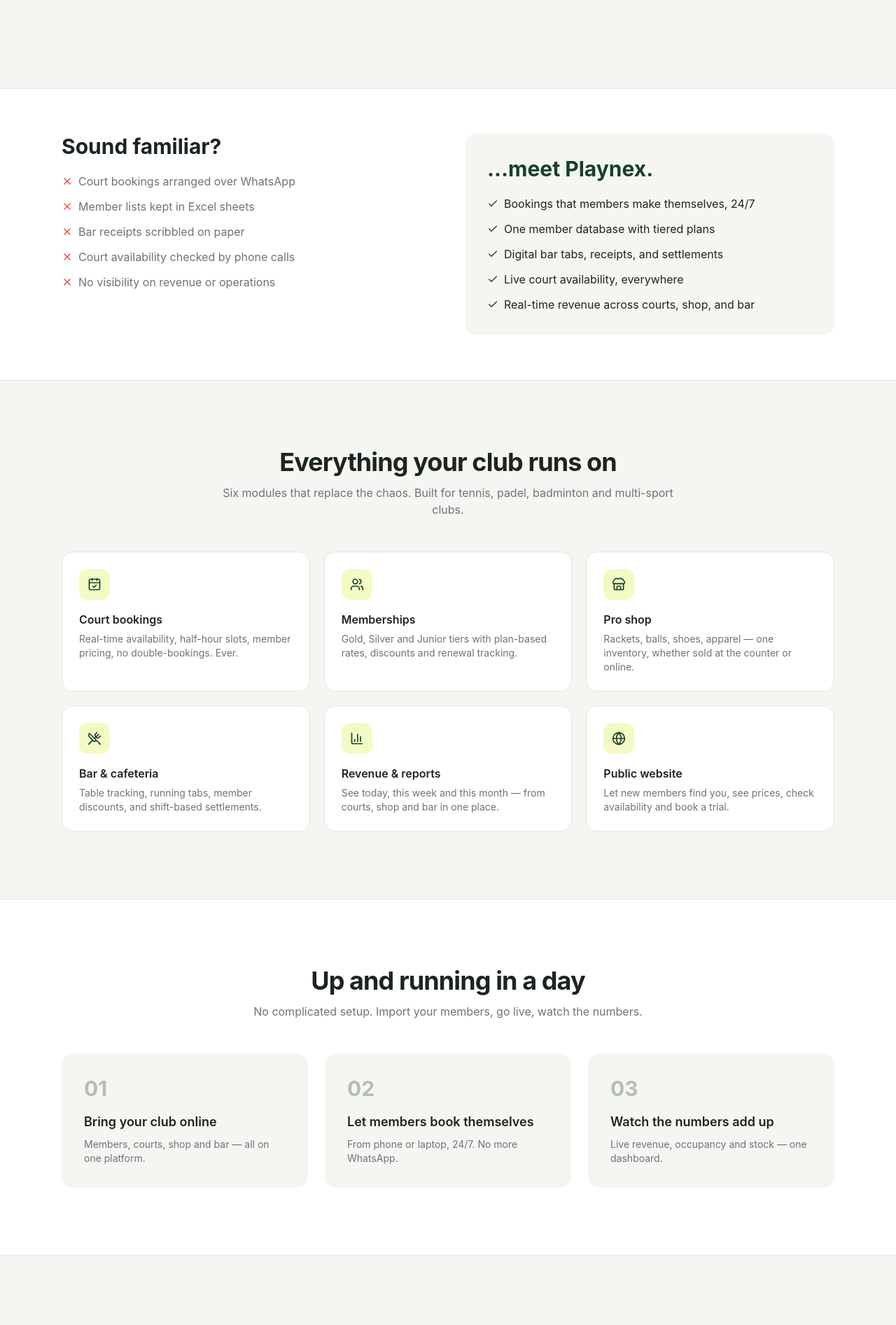
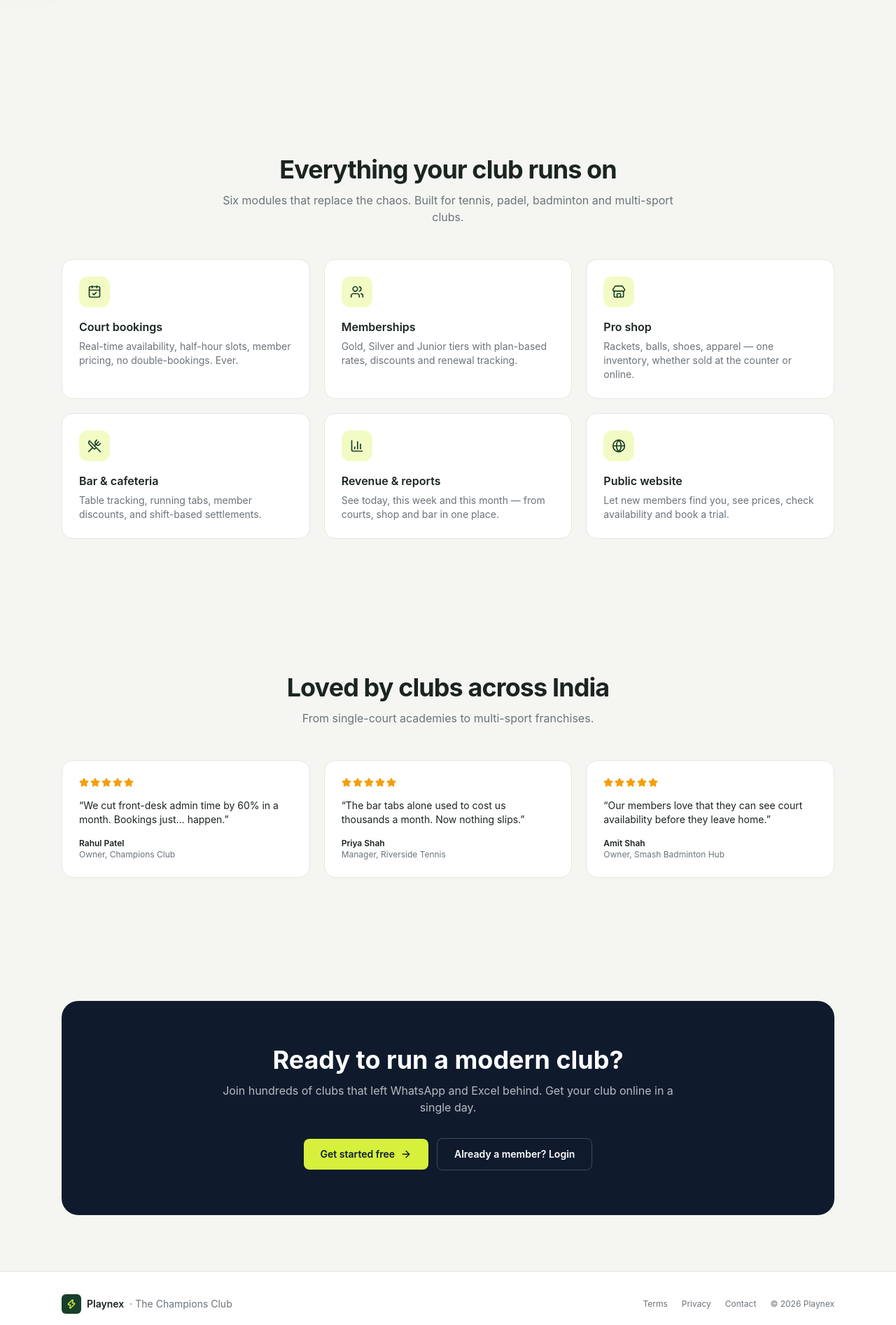
Before and after one commit to Hirwa123-Saraiya/Playnex, a Next.js app in the folder frontend/: page / in a window 1280 px wide. Shown: the part 720-2613 px from the top of the page at 70% size. Built offline with nearby package versions, Linux system fonts and the light colour scheme.

Commit message:
chore: update page.tsx on super-admin dashboard branch

```diff
--- a/frontend/src/app/page.tsx
+++ b/frontend/src/app/page.tsx
@@ -210,9 +210,9 @@
       </section>
 
       {/* ============ PROBLEM → SOLUTION ============ */}
-      <section className="border-y border-line bg-white">
+      {/* <section className="border-y border-line bg-white">
         <div className="mx-auto grid max-w-6xl gap-8 px-4 py-12 sm:px-6 md:grid-cols-2 md:gap-12 md:py-16">
-          <div>
+          {/* <div>
             <h2 className="text-2xl font-bold sm:text-3xl">
               Sound familiar?
             </h2>
@@ -239,7 +239,7 @@
               </li>
             </ul>
           </div>
-          <div className="rounded-2xl bg-sand p-6 sm:p-8">
+          {/* <div className="rounded-2xl bg-sand p-6 sm:p-8">
             <h2 className="text-2xl font-bold text-moss sm:text-3xl">
               …meet Playnex.
             </h2>
@@ -267,7 +267,7 @@
             </ul>
           </div>
         </div>
-      </section>
+      </section> */}
 
       {/* ============ FEATURES ============ */}
       <section id="features" className="mx-auto max-w-6xl px-4 py-16 sm:px-6 md:py-24">
@@ -301,7 +301,7 @@
       </section>
 
       {/* ============ HOW IT WORKS ============ */}
-      <section id="how" className="border-y border-line bg-white">
+      {/* <section id="how" className="border-y border-line bg-white">
         <div className="mx-auto max-w-6xl px-4 py-16 sm:px-6 md:py-24">
           <div className="mx-auto max-w-2xl text-center">
             <h2 className="text-3xl font-bold tracking-tight sm:text-4xl">
@@ -323,7 +323,7 @@
             ))}
           </div>
         </div>
-      </section>
+      </section> */}
 
       {/* ============ TESTIMONIALS ============ */}
       <section id="stories" className="mx-auto max-w-6xl px-4 py-16 sm:px-6 md:py-24">
@@ -360,7 +360,7 @@
       </section>
 
       {/* ============ PRICING ============ */}
-      <section id="pricing" className="border-y border-line bg-white">
+      {/* <section id="pricing" className="border-y border-line bg-white">
         <div className="mx-auto max-w-6xl px-4 py-16 sm:px-6 md:py-24">
           <div className="mx-auto max-w-2xl text-center">
             <h2 className="text-3xl font-bold tracking-tight sm:text-4xl">
@@ -416,7 +416,7 @@
             ))}
           </div>
         </div>
-      </section>
+      </section> */}
 
       {/* ============ FINAL CTA ============ */}
       <section className="mx-auto max-w-6xl px-4 py-16 sm:px-6 md:py-20">
```
